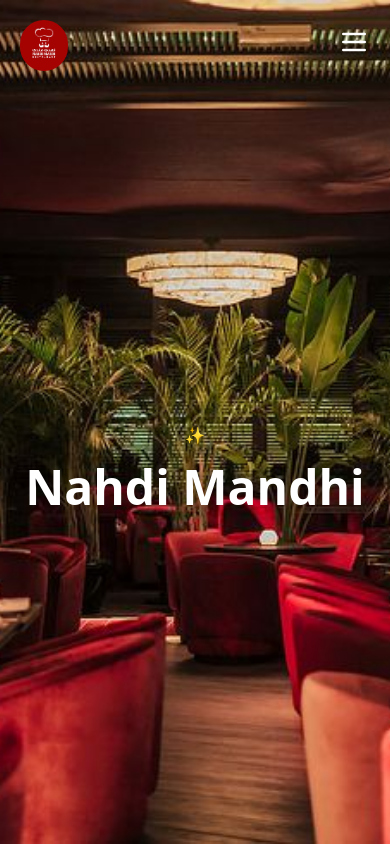
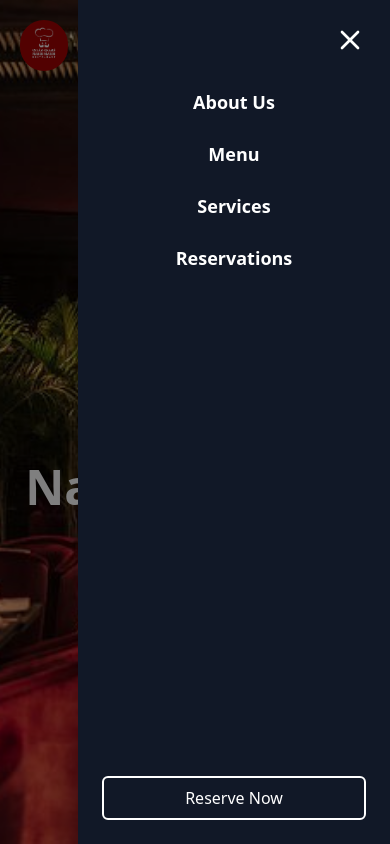
Before and after one commit to DigitalResto/castle-static-website, a Next.js app: page / in a window 390 px wide. Both pictures are taken after a click on the button "Toggle mobile menu". Shown: the top 844 px of the page. Built offline with nearby package versions, Linux system fonts and the light colour scheme.

Commit message:
Mobile menu added

```diff
--- a/src/components/Header/page.jsx
+++ b/src/components/Header/page.jsx
@@ -1,9 +1,17 @@
+import { useState } from "react";
 import Link from "next/link";
 import HeaderMenu from "../HeaderMenu/page";
+import { X } from "lucide-react";
 
 export default function Header() {
+    const [isMobileMenuOpen, setIsMobileMenuOpen] = useState(false);
+
+    const toggleMobileMenu = () => {
+        setIsMobileMenuOpen(!isMobileMenuOpen);
+    };
+
     return (
-        <header className="flex justify-between items-center px-5 md:px-20 py-5 text-white">
+        <header className="relative flex justify-between items-center px-5 md:px-20 py-5 text-white">
             {/* Logo */}
             <div>
                 <a href="/">
@@ -15,12 +23,12 @@
                 </a>
             </div>
 
-            {/* Navigation Menu */}
+            {/* Desktop Navigation */}
             <div className="hidden md:block">
                 <HeaderMenu />
             </div>
 
-            {/* Reservation Button */}
+            {/* Desktop Reservation Button */}
             <div className="hidden md:block">
                 <Link href="/reg-waitlist">
                     <button className="border-2 border-white px-6 py-2 rounded-md hover:bg-white hover:text-gray-900 transition">
@@ -29,10 +37,14 @@
                 </Link>
             </div>
 
-            {/* Mobile Menu */}
+            {/* Mobile Menu Button */}
             <div className="block md:hidden">
-                <button className="text-white focus:outline-none">
-                    {/* Replace this with a hamburger menu icon */}
+                <button
+                    onClick={toggleMobileMenu}
+                    className="text-white focus:outline-none"
+                    aria-label="Toggle mobile menu"
+                >
+                    {!isMobileMenuOpen ? (
                         <svg
                             xmlns="http://www.w3.org/2000/svg"
                             fill="none"
@@ -47,7 +59,79 @@
                                 d="M4 6h16M4 12h16M4 18h16"
                             />
                         </svg>
+                    ) : (
+                        <X className="w-8 h-8" />
+                    )}
                 </button>
+            </div>
+
+            {/* Mobile Menu Overlay */}
+            <div
+                className={`fixed inset-0 bg-black bg-opacity-50 z-40 transition-opacity duration-300 md:hidden ${
+                    isMobileMenuOpen ? 'opacity-100 visible' : 'opacity-0 invisible'
+                }`}
+                onClick={toggleMobileMenu}
+            />
+
+            {/* Mobile Menu Panel */}
+            <div
+                className={`fixed right-0 top-0 h-full w-4/5 bg-gray-900 z-50 transform transition-transform duration-300 ease-in-out md:hidden ${
+                    isMobileMenuOpen ? 'translate-x-0' : 'translate-x-full'
+                }`}
+            >
+                <div className="flex flex-col h-full p-6">
+                    {/* Mobile Menu Close Button */}
+                    <button
+                        onClick={toggleMobileMenu}
+                        className="self-end mb-8"
+                        aria-label="Close mobile menu"
+                    >
+                        <X className="w-8 h-8" />
+                    </button>
+
+                    {/* Mobile Menu Items */}
+                    <nav className="flex flex-col space-y-6">
+                        <Link
+                            href="/about/mission"
+                            className="text-lg font-bold hover:text-gray-300"
+                            onClick={toggleMobileMenu}
+                        >
+                            About Us
+                        </Link>
+                        <Link
+                            href="/menu/signature-dishes"
+                            className="text-lg font-bold hover:text-gray-300"
+                            onClick={toggleMobileMenu}
+                        >
+                            Menu
+                        </Link>
+                        <Link
+                            href="/services/private-dining"
+                            className="text-lg font-bold hover:text-gray-300"
+                            onClick={toggleMobileMenu}
+                        >
+                            Services
+                        </Link>
+                        <Link
+                            href="/reg-waitlist"
+                            className="text-lg font-bold hover:text-gray-300"
+                            onClick={toggleMobileMenu}
+                        >
+                            Reservations
+                        </Link>
+                    </nav>
+
+                    {/* Mobile Reservation Button */}
+                    <Link
+                        href="/reg-waitlist"
+                        className="mt-auto"
+                        onClick={toggleMobileMenu}
+                    >
+                        <button className="w-full border-2 border-white px-6 py-2 rounded-md hover:bg-white hover:text-gray-900 transition">
+                            Reserve Now
+                        </button>
+                    </Link>
+                </div>
             </div>
         </header>
     );
```
Lines whose indentation alone changed are shown as unchanged.
